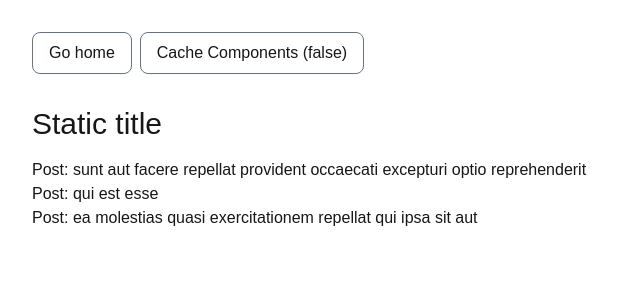
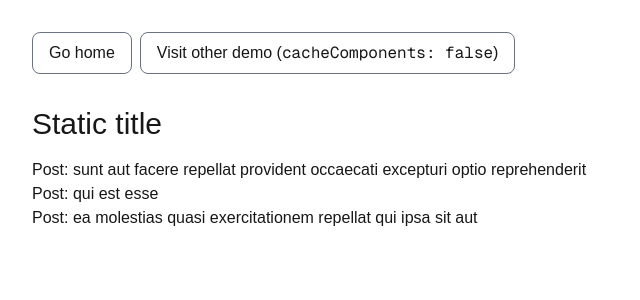
Before and after one commit to olafchuszno/next-digest-cache-components, a Next.js app: page /cache-tag in a window 1280 px wide. Shown: the top 300 px of the page, without its empty margins (0-640 px from the left). Built offline with nearby package versions, Linux system fonts and the light colour scheme.

Commit message:
refac: Change link text

```diff
--- a/app/layout.tsx
+++ b/app/layout.tsx
@@ -40,7 +40,7 @@ export default function RootLayout({
               prefetch
               href={'https://next-digest-nine.vercel.app/'}
             >
-              Cache Components (false)
+              Visit other demo (<code>cacheComponents: false</code>)
             </Link>
           </header>
           {children}
```
